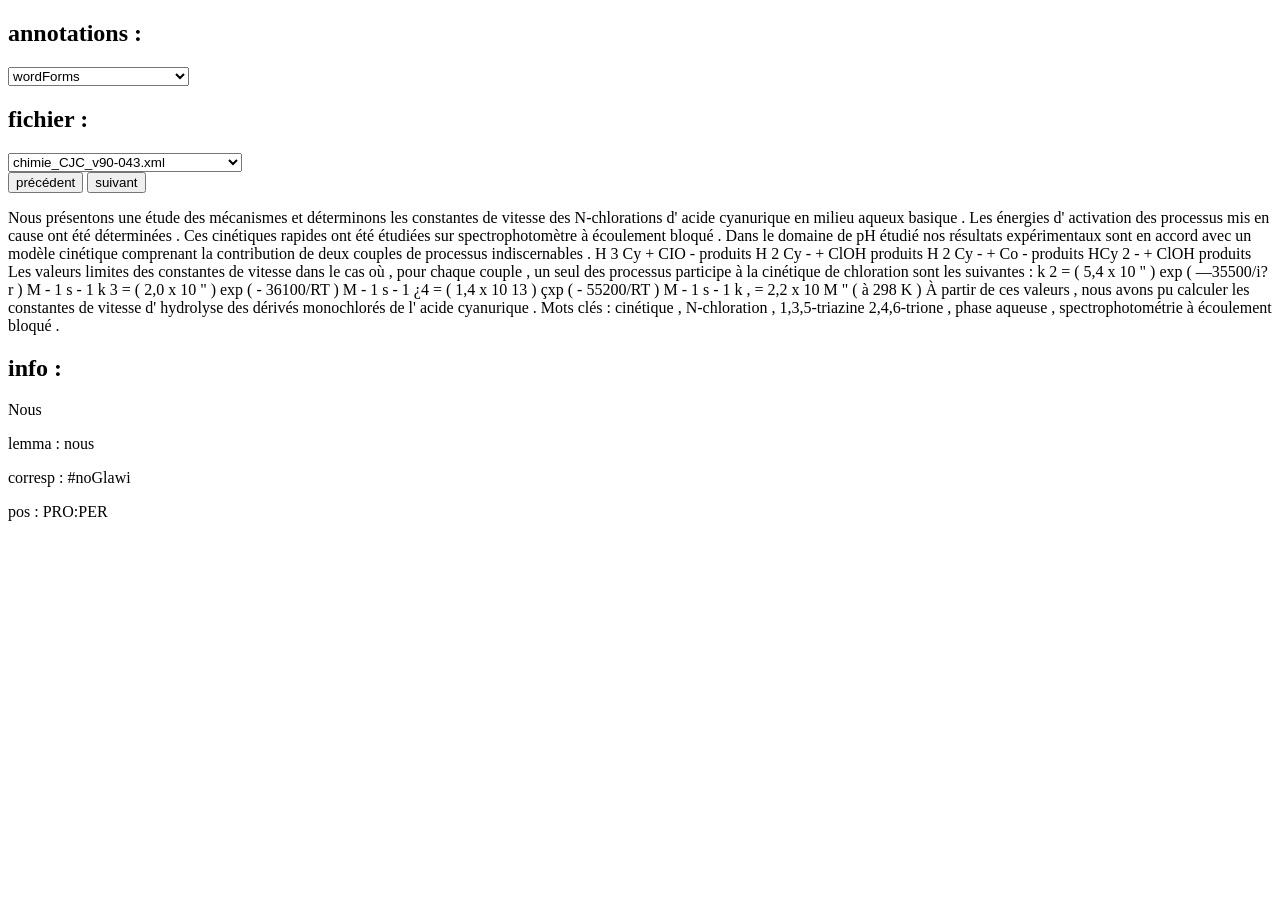
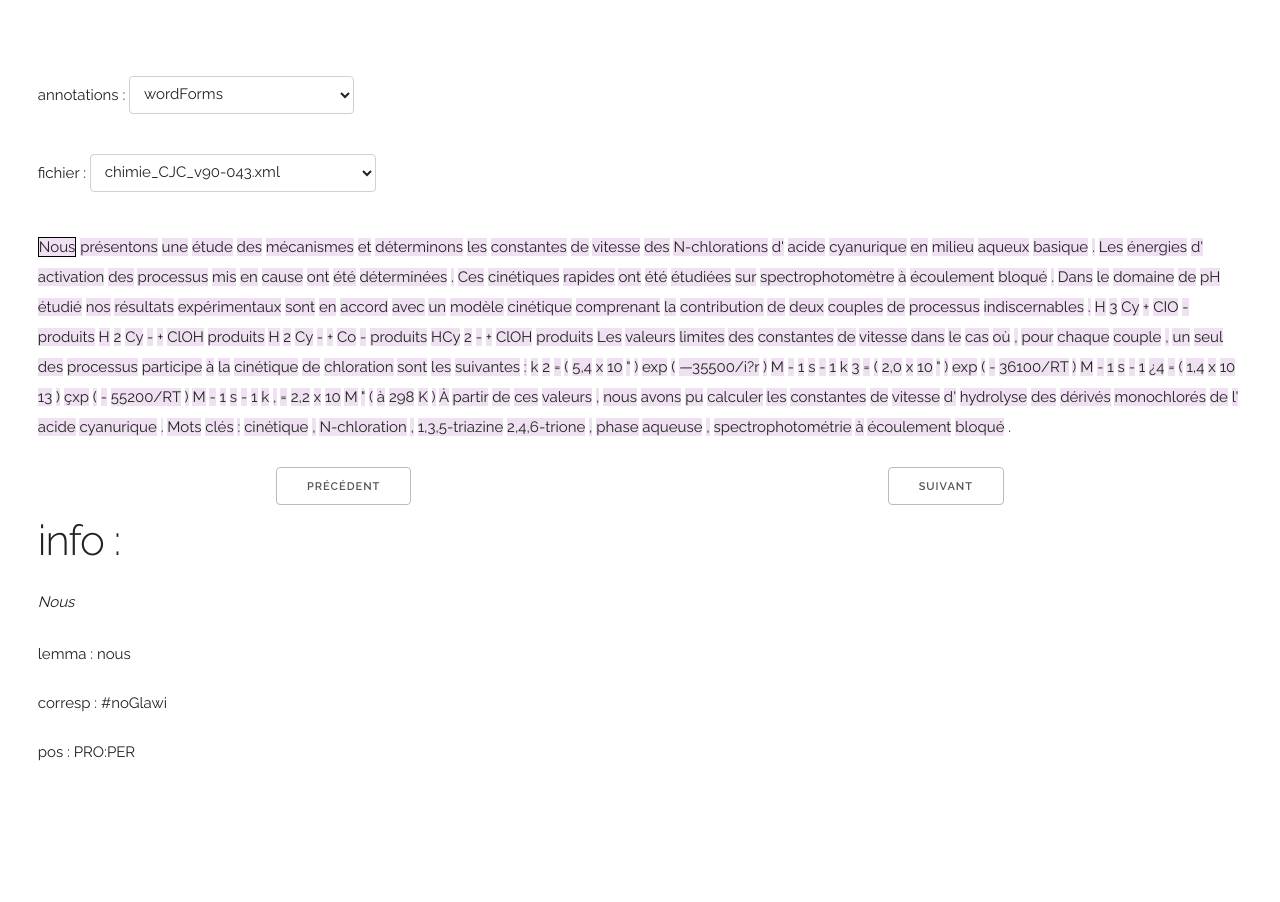
Before and after one commit to simonmeoni/flask-visualizer, a Flask app: page / in a window 1280 px wide. Before the commit the page ends 521 px from the top, so only its background shows below. Run offline with Flask 2, Linux system fonts and the light colour scheme; some libraries are stand-ins or nearby versions.

Commit message:
edit CSS style

```diff
--- /dev/null
+++ b/static/Skeleton-2.0.4/css/skeleton.css
@@ -0,0 +1,418 @@
+/*
+* Skeleton V2.0.4
+* Copyright 2014, Dave Gamache
+* www.getskeleton.com
+* Free to use under the MIT license.
+* http://www.opensource.org/licenses/mit-license.php
+* 12/29/2014
+*/
+
+
+/* Table of contents
+––––––––––––––––––––––––––––––––––––––––––––––––––
+- Grid
+- Base Styles
+- Typography
+- Links
+- Buttons
+- Forms
+- Lists
+- Code
+- Tables
+- Spacing
+- Utilities
+- Clearing
+- Media Queries
+*/
+
+
+/* Grid
+–––––––––––––––––––––––––––––––––––––––––––––––––– */
+.container {
+  position: relative;
+  width: 100%;
+  max-width: 960px;
+  margin: 0 auto;
+  padding: 0 20px;
+  box-sizing: border-box; }
+.column,
+.columns {
+  width: 100%;
+  float: left;
+  box-sizing: border-box; }
+
+/* For devices larger than 400px */
+@media (min-width: 400px) {
+  .container {
+    width: 85%;
+    padding: 0; }
+}
+
+/* For devices larger than 550px */
+@media (min-width: 550px) {
+  .container {
+    width: 80%; }
+  .column,
+  .columns {
+    margin-left: 4%; }
+  .column:first-child,
+  .columns:first-child {
+    margin-left: 0; }
+
+  .one.column,
+  .one.columns                    { width: 4.66666666667%; }
+  .two.columns                    { width: 13.3333333333%; }
+  .three.columns                  { width: 22%;            }
+  .four.columns                   { width: 30.6666666667%; }
+  .five.columns                   { width: 39.3333333333%; }
+  .six.columns                    { width: 48%;            }
+  .seven.columns                  { width: 56.6666666667%; }
+  .eight.columns                  { width: 65.3333333333%; }
+  .nine.columns                   { width: 74.0%;          }
+  .ten.columns                    { width: 82.6666666667%; }
+  .eleven.columns                 { width: 91.3333333333%; }
+  .twelve.columns                 { width: 100%; margin-left: 0; }
+
+  .one-third.column               { width: 30.6666666667%; }
+  .two-thirds.column              { width: 65.3333333333%; }
+
+  .one-half.column                { width: 48%; }
+
+  /* Offsets */
+  .offset-by-one.column,
+  .offset-by-one.columns          { margin-left: 8.66666666667%; }
+  .offset-by-two.column,
+  .offset-by-two.columns          { margin-left: 17.3333333333%; }
+  .offset-by-three.column,
+  .offset-by-three.columns        { margin-left: 26%;            }
+  .offset-by-four.column,
+  .offset-by-four.columns         { margin-left: 34.6666666667%; }
+  .offset-by-five.column,
+  .offset-by-five.columns         { margin-left: 43.3333333333%; }
+  .offset-by-six.column,
+  .offset-by-six.columns          { margin-left: 52%;            }
+  .offset-by-seven.column,
+  .offset-by-seven.columns        { margin-left: 60.6666666667%; }
+  .offset-by-eight.column,
+  .offset-by-eight.columns        { margin-left: 69.3333333333%; }
+  .offset-by-nine.column,
+  .offset-by-nine.columns         { margin-left: 78.0%;          }
+  .offset-by-ten.column,
+  .offset-by-ten.columns          { margin-left: 86.6666666667%; }
+  .offset-by-eleven.column,
+  .offset-by-eleven.columns       { margin-left: 95.3333333333%; }
+
+  .offset-by-one-third.column,
+  .offset-by-one-third.columns    { margin-left: 34.6666666667%; }
+  .offset-by-two-thirds.column,
+  .offset-by-two-thirds.columns   { margin-left: 69.3333333333%; }
+
+  .offset-by-one-half.column,
+  .offset-by-one-half.columns     { margin-left: 52%; }
+
+}
+
+
+/* Base Styles
+–––––––––––––––––––––––––––––––––––––––––––––––––– */
+/* NOTE
+html is set to 62.5% so that all the REM measurements throughout Skeleton
+are based on 10px sizing. So basically 1.5rem = 15px :) */
+html {
+  font-size: 62.5%; }
+body {
+  font-size: 1.5em; /* currently ems cause chrome bug misinterpreting rems on body element */
+  line-height: 1.6;
+  font-weight: 400;
+  font-family: "Raleway", "HelveticaNeue", "Helvetica Neue", Helvetica, Arial, sans-serif;
+  color: #222; }
+
+
+/* Typography
+–––––––––––––––––––––––––––––––––––––––––––––––––– */
+h1, h2, h3, h4, h5, h6 {
+  margin-top: 0;
+  margin-bottom: 2rem;
+  font-weight: 300; }
+h1 { font-size: 4.0rem; line-height: 1.2;  letter-spacing: -.1rem;}
+h2 { font-size: 3.6rem; line-height: 1.25; letter-spacing: -.1rem; }
+h3 { font-size: 3.0rem; line-height: 1.3;  letter-spacing: -.1rem; }
+h4 { font-size: 2.4rem; line-height: 1.35; letter-spacing: -.08rem; }
+h5 { font-size: 1.8rem; line-height: 1.5;  letter-spacing: -.05rem; }
+h6 { font-size: 1.5rem; line-height: 1.6;  letter-spacing: 0; }
+
+/* Larger than phablet */
+@media (min-width: 550px) {
+  h1 { font-size: 5.0rem; }
+  h2 { font-size: 4.2rem; }
+  h3 { font-size: 3.6rem; }
+  h4 { font-size: 3.0rem; }
+  h5 { font-size: 2.4rem; }
+  h6 { font-size: 1.5rem; }
+}
+
+p {
+  margin-top: 0; }
+
+
+/* Links
+–––––––––––––––––––––––––––––––––––––––––––––––––– */
+a {
+  color: #1EAEDB; }
+a:hover {
+  color: #0FA0CE; }
+
+
+/* Buttons
+–––––––––––––––––––––––––––––––––––––––––––––––––– */
+.button,
+button,
+input[type="submit"],
+input[type="reset"],
+input[type="button"] {
+  display: inline-block;
+  height: 38px;
+  padding: 0 30px;
+  color: #555;
+  text-align: center;
+  font-size: 11px;
+  font-weight: 600;
+  line-height: 38px;
+  letter-spacing: .1rem;
+  text-transform: uppercase;
+  text-decoration: none;
+  white-space: nowrap;
+  background-color: transparent;
+  border-radius: 4px;
+  border: 1px solid #bbb;
+  cursor: pointer;
+  box-sizing: border-box; }
+.button:hover,
+button:hover,
+input[type="submit"]:hover,
+input[type="reset"]:hover,
+input[type="button"]:hover,
+.button:focus,
+button:focus,
+input[type="submit"]:focus,
+input[type="reset"]:focus,
+input[type="button"]:focus {
+  color: #333;
+  border-color: #888;
+  outline: 0; }
+.button.button-primary,
+button.button-primary,
+input[type="submit"].button-primary,
+input[type="reset"].button-primary,
+input[type="button"].button-primary {
+  color: #FFF;
+  background-color: #33C3F0;
+  border-color: #33C3F0; }
+.button.button-primary:hover,
+button.button-primary:hover,
+input[type="submit"].button-primary:hover,
+input[type="reset"].button-primary:hover,
+input[type="button"].button-primary:hover,
+.button.button-primary:focus,
+button.button-primary:focus,
+input[type="submit"].button-primary:focus,
+input[type="reset"].button-primary:focus,
+input[type="button"].button-primary:focus {
+  color: #FFF;
+  background-color: #1EAEDB;
+  border-color: #1EAEDB; }
+
+
+/* Forms
+–––––––––––––––––––––––––––––––––––––––––––––––––– */
+input[type="email"],
+input[type="number"],
+input[type="search"],
+input[type="text"],
+input[type="tel"],
+input[type="url"],
+input[type="password"],
+textarea,
+select {
+  height: 38px;
+  padding: 6px 10px; /* The 6px vertically centers text on FF, ignored by Webkit */
+  background-color: #fff;
+  border: 1px solid #D1D1D1;
+  border-radius: 4px;
+  box-shadow: none;
+  box-sizing: border-box; }
+/* Removes awkward default styles on some inputs for iOS */
+input[type="email"],
+input[type="number"],
+input[type="search"],
+input[type="text"],
+input[type="tel"],
+input[type="url"],
+input[type="password"],
+textarea {
+  -webkit-appearance: none;
+     -moz-appearance: none;
+          appearance: none; }
+textarea {
+  min-height: 65px;
+  padding-top: 6px;
+  padding-bottom: 6px; }
+input[type="email"]:focus,
+input[type="number"]:focus,
+input[type="search"]:focus,
+input[type="text"]:focus,
+input[type="tel"]:focus,
+input[type="url"]:focus,
+input[type="password"]:focus,
+textarea:focus,
+select:focus {
+  border: 1px solid #33C3F0;
+  outline: 0; }
+label,
+legend {
+  display: block;
+  margin-bottom: .5rem;
+  font-weight: 600; }
+fieldset {
+  padding: 0;
+  border-width: 0; }
+input[type="checkbox"],
+input[type="radio"] {
+  display: inline; }
+label > .label-body {
+  display: inline-block;
+  margin-left: .5rem;
+  font-weight: normal; }
+
+
+/* Lists
+–––––––––––––––––––––––––––––––––––––––––––––––––– */
+ul {
+  list-style: circle inside; }
+ol {
+  list-style: decimal inside; }
+ol, ul {
+  padding-left: 0;
+  margin-top: 0; }
+ul ul,
+ul ol,
+ol ol,
+ol ul {
+  margin: 1.5rem 0 1.5rem 3rem;
+  font-size: 90%; }
+li {
+  margin-bottom: 1rem; }
+
+
+/* Code
+–––––––––––––––––––––––––––––––––––––––––––––––––– */
+code {
+  padding: .2rem .5rem;
+  margin: 0 .2rem;
+  font-size: 90%;
+  white-space: nowrap;
+  background: #F1F1F1;
+  border: 1px solid #E1E1E1;
+  border-radius: 4px; }
+pre > code {
+  display: block;
+  padding: 1rem 1.5rem;
+  white-space: pre; }
+
+
+/* Tables
+–––––––––––––––––––––––––––––––––––––––––––––––––– */
+th,
+td {
+  padding: 12px 15px;
+  text-align: left;
+  border-bottom: 1px solid #E1E1E1; }
+th:first-child,
+td:first-child {
+  padding-left: 0; }
+th:last-child,
+td:last-child {
+  padding-right: 0; }
+
+
+/* Spacing
+–––––––––––––––––––––––––––––––––––––––––––––––––– */
+button,
+.button {
+  margin-bottom: 1rem; }
+input,
+textarea,
+select,
+fieldset {
+  margin-bottom: 1.5rem; }
+pre,
+blockquote,
+dl,
+figure,
+table,
+p,
+ul,
+ol,
+form {
+  margin-bottom: 2.5rem; }
+
+
+/* Utilities
+–––––––––––––––––––––––––––––––––––––––––––––––––– */
+.u-full-width {
+  width: 100%;
+  box-sizing: border-box; }
+.u-max-full-width {
+  max-width: 100%;
+  box-sizing: border-box; }
+.u-pull-right {
+  float: right; }
+.u-pull-left {
+  float: left; }
+
+
+/* Misc
+–––––––––––––––––––––––––––––––––––––––––––––––––– */
+hr {
+  margin-top: 3rem;
+  margin-bottom: 3.5rem;
+  border-width: 0;
+  border-top: 1px solid #E1E1E1; }
+
+
+/* Clearing
+–––––––––––––––––––––––––––––––––––––––––––––––––– */
+
+/* Self Clearing Goodness */
+.container:after,
+.row:after,
+.u-cf {
+  content: "";
+  display: table;
+  clear: both; }
+
+
+/* Media Queries
+–––––––––––––––––––––––––––––––––––––––––––––––––– */
+/*
+Note: The best way to structure the use of media queries is to create the queries
+near the relevant code. For example, if you wanted to change the styles for buttons
+on small devices, paste the mobile query code up in the buttons section and style it
+there.
+*/
+
+
+/* Larger than mobile */
+@media (min-width: 400px) {}
+
+/* Larger than phablet (also point when grid becomes active) */
+@media (min-width: 550px) {}
+
+/* Larger than tablet */
+@media (min-width: 750px) {}
+
+/* Larger than desktop */
+@media (min-width: 1000px) {}
+
+/* Larger than Desktop HD */
+@media (min-width: 1200px) {}
--- a/static/index.js
+++ b/static/index.js
@@ -23,7 +23,9 @@ $(document).ready(function() {
     });
 
     $('.button--next').click(function(){
+        selected.removeClass("tagged--selected")
         selected = $(".tagged[value = '" + id +"' ]").next()
+        selected.addClass("tagged--selected")
         if(selected.html() == undefined){
             selected = $('.tagged').last()
         }
@@ -31,7 +33,9 @@ $(document).ready(function() {
     });
 
     $('.button--prev').click(function(){
+        selected.removeClass("tagged--selected")
         selected = $(".tagged[value = '" + id +"' ]").prev()
+        selected.addClass("tagged--selected")
         if(selected.html() == undefined){
             selected = $('.tagged').first()
         }
@@ -55,9 +59,10 @@ $(document).ready(function() {
             json_id = data.result
             $('.text').remove()
             $('.occurrence').remove()
-            $('body').append("<p class=\"text\">" + json_id["text"] + "</p>")
-            $('body').append("<div class=\"occurrence\"></div>")
+            $('.root-container').append("<p class=\"text\">" + json_id["text"] + "</p>")
+            $('.root-container').append("<div class=\"occurrence\"></div>")
             selected = $('.tagged').first()
+            selected.addClass("tagged--selected")
             id = $('.tagged').first().attr('value')
             $('.occurrence').append("<h2 class=\"title occurrence__title\">info : </h2>")
             $('.occurrence').append("<p class=\"text occurrence__text\">" + selected.html() + "</p>")
--- a/static/style.css
+++ b/static/style.css
@@ -1,19 +1,54 @@
+.root-container{
+    display: flex;
+    flex-direction: column;
+    align-content: space-around;
+    margin: 2cm 1cm 3cm 1cm;
+}
+
 .menu {}
-.button{}
+.selector{
+    order: -3;
+}
+
+.button{
+}
+
 .occurrence{}
 
 .title{}
 
 .occurrence__title{}
 
-.text{}
-.occurrence__text{}
+.text{
+    order: -2;
+    line-height: 200%
+}
 
-.information{}
+.occurrence__text{
+    font-style: italic;
+}
+
+.information {}
 .occurrence__information{}
 .occurrence__words{}
+.occurrence {
+}
 
 .pos{}
 .corresp{}
+
 .tagged{
+
+    background-color:#f0e1f2;
 }
+
+.button-container{
+    display: flex;
+    flex-direction: row;
+    order: -1;
+    justify-content:space-around;
+}
+
+.tagged--selected {
+    border: 1px solid black;
+}
--- a/templates/index.html
+++ b/templates/index.html
@@ -8,25 +8,35 @@
         $SCRIPT_ROOT = {{ request.script_root|tojson|safe }};
     </script>
     <link rel= "stylesheet" type= "text/css" href= "{{url_for('static',filename='style.css') }}">
+    <link href="//fonts.googleapis.com/css?family=Raleway:400,300,600" rel="stylesheet" type="text/css">
+    <link rel="stylesheet" href="{{url_for('static',filename = 'Skeleton-2.0.4/css/normalize.css')}}">
+    <link rel="stylesheet" href="{{url_for('static',filename = 'Skeleton-2.0.4/css/skeleton.css')}}">
+
+  <!-- Favicon
+  –––––––––––––––––––––––––––––––––––––––––––––––––– -->
+  <link rel="icon" type="image/png" href="images/favicon.png">
 </head>
 <body>
     <script type="text/javascript" src="{{url_for('static', filename='index.js')}}"></script>
-
+    <div class="root-container">
         <div class="selector">
-        <h2 class="title selector__title">annotations :</h2>
+            <p class="title selector__title">annotations :
                 <select class="menu selector__menu--annotation"></select>
-        <h2 class="title selector__title">fichier :</h2>
+            </p>
+            <p class="title selector__title">fichier :
                 <select class="menu selector__menu--file"></select>
+            </p>
         </div>
-
-    <p class="text"></p>
-
         <div class="occurrence">
-        <h2 class="title title__occurrenc">info :</h2>
+            <h2 class="title title__occurrence">info :</h2>
             <p class="text occurrence__text"></p>
             <div class="information occurence__information"></div>
         </div>
-    <button class="button button--prev">précédent</button>
-    <button class="button button--next">suivant</button>
+        <div class="text"></div>
+        <div class="button-container">
+            <p class="button button--prev button-container__button--prev">précédent</p>
+            <p class="button button--next button-container__button--next">suivant</p>
+        </div>
+    </div>
 </body>
 </html>
```
Also changed, not shown: static/Skeleton-2.0.4/index.html (added, +46 -0 lines), static/Skeleton-2.0.4/css/normalize.css (added), static/Skeleton-2.0.4/images/favicon.png (added). Lines whose indentation alone changed are shown as unchanged.
